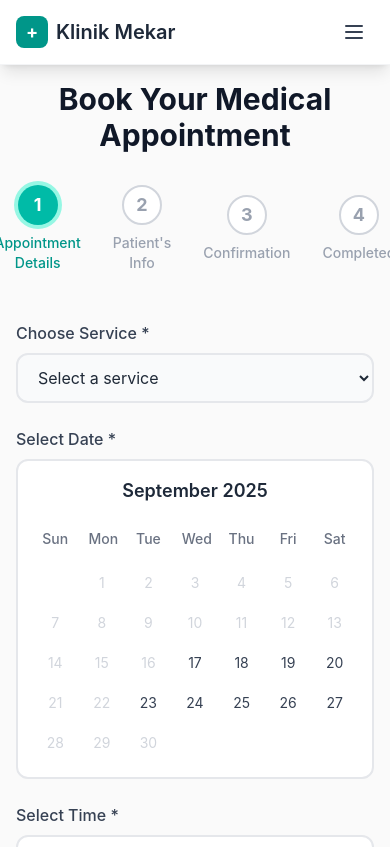
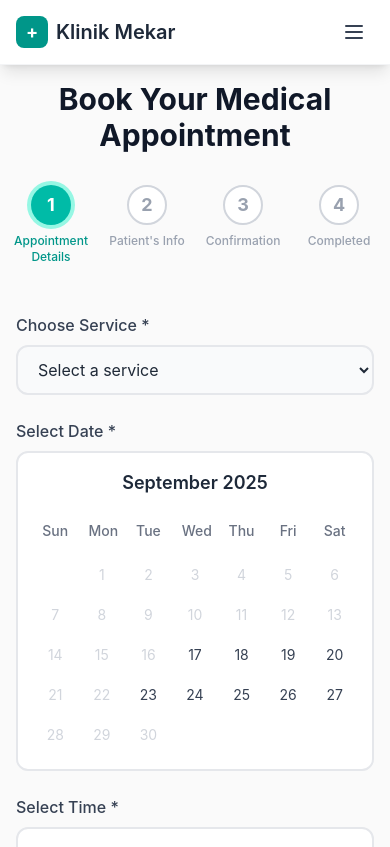
Before and after one commit to Hero2l/Clinic-System-2025, a Next.js app in the folder clinic-booking/: page /book-appointment in a window 390 px wide. Shown: the top 847 px of the page. Built offline with nearby package versions, Linux system fonts and the light colour scheme.

Commit message:
16092025/Isyraf/ToMain/EnhanceMobileView

```diff
--- a/clinic-booking/src/app/book-appointment/page.tsx
+++ b/clinic-booking/src/app/book-appointment/page.tsx
@@ -1,5 +1,6 @@
 "use client";
 import { useState } from "react";
+import clsx from "clsx";
 
 // Mock data for available time slots by date
 const mockAvailableSlots: { [key: string]: string[] } = {
@@ -26,35 +27,49 @@ const StepsIndicator = ({ currentStep }: { currentStep: number }) => {
   const steps = ["Appointment Details", "Patient's Info", "Confirmation", "Completed"];
 
   return (
-    <div className="flex items-center justify-center mb-12" role="progressbar" aria-valuenow={currentStep} aria-valuemin={1} aria-valuemax={4}>
+    // Use padding to prevent content from touching screen edges on mobile
+    <div className="flex items-start justify-center mb-12 w-full px-4" role="progressbar" aria-valuenow={currentStep} aria-valuemin={1} aria-valuemax={4}>
       {steps.map((step, index) => {
         const stepNumber = index + 1;
         const isCompleted = stepNumber < currentStep;
         const isActive = stepNumber === currentStep;
 
         return (
-          <div key={stepNumber} className="flex items-center">
+          <div key={stepNumber} className="flex items-start flex-1">
+            {/* Step circle and label container */}
             <div className="flex flex-col items-center">
               <div
-                className={`w-10 h-10 rounded-full flex items-center justify-center text-lg font-bold transition-all duration-300
-                  ${isCompleted ? "bg-teal-500 text-white" : ""}
-                  ${isActive ? "bg-teal-500 text-white ring-4 ring-teal-200" : ""}
-                  ${!isCompleted && !isActive ? "bg-white border-2 border-gray-300 text-gray-400" : ""}
-                `}
+                className={clsx(
+                  "w-10 h-10 rounded-full flex items-center justify-center text-lg font-bold transition-all duration-300",
+                  {
+                    "bg-teal-500 text-white": isCompleted,
+                    "bg-teal-500 text-white ring-4 ring-teal-200": isActive,
+                    "bg-white border-2 border-gray-300 text-gray-400": !isCompleted && !isActive,
+                  }
+                )}
                 aria-label={`Step ${stepNumber}: ${step}`}
               >
                 {isCompleted ? "✓" : stepNumber}
               </div>
               <p
-                className={`mt-2 text-sm font-medium text-center transition-all duration-300 ${
-                  isActive || isCompleted ? "text-teal-600" : "text-gray-400"
-                }`}
+                className={clsx(
+                  // CHANGE: Added w-20 to force text wrapping on small screens
+                  // CHANGE: Made font size responsive (smaller on mobile)
+                  "mt-2 text-center text-xs sm:text-sm font-medium transition-all duration-300 w-20",
+                  {
+                    "text-teal-600": isActive || isCompleted,
+                    "text-gray-400": !isActive && !isCompleted,
+                  }
+                )}
               >
                 {step}
               </p>
             </div>
+
+            {/* Connector line */}
             {stepNumber < steps.length && (
-              <div className={`flex-auto border-t-2 mx-4 transition-all duration-300 ${isCompleted ? "border-teal-500" : "border-gray-300"}`} />
+              // CHANGE: Reduced horizontal margin on mobile (mx-2) and increased it on larger screens (sm:mx-4)
+              <div className={`flex-auto border-t-2 mt-5 mx-2 sm:mx-4 transition-all duration-300 ${isCompleted ? "border-teal-500" : "border-gray-300"}`} />
             )}
           </div>
         );
@@ -131,13 +146,12 @@ const Calendar = ({ selectedDate, onDateSelect, availableDates }: {
               type="button"
               onClick={() => available && onDateSelect(formatDate(day))}
               disabled={!available}
-              className={`p-2 text-sm rounded-lg transition-all duration-200 ${
-                selected
+              className={`p-2 text-sm rounded-lg transition-all duration-200 ${selected
                   ? "bg-teal-500 text-white font-semibold"
                   : available
                     ? "hover:bg-teal-100 text-gray-700"
                     : "text-gray-300 cursor-not-allowed"
-              }`}
+                }`}
               aria-label={`${available ? 'Select' : 'Unavailable'} ${monthNames[currentMonth]} ${day}, ${currentYear}`}
             >
               {day}
@@ -186,13 +200,12 @@ const TimeSlots = ({ selectedDate, selectedTime, onTimeSelect }: {
             type="button"
             onClick={() => !isBooked && onTimeSelect(time)}
             disabled={isBooked}
-            className={`p-3 rounded-lg border-2 text-sm font-medium transition-all duration-200 ${
-              isSelected
+            className={`p-3 rounded-lg border-2 text-sm font-medium transition-all duration-200 ${isSelected
                 ? "bg-teal-500 text-white border-teal-500"
                 : isBooked
                   ? "bg-gray-100 text-gray-400 border-gray-200 cursor-not-allowed"
                   : "bg-white text-gray-700 border-gray-200 hover:border-teal-300 hover:bg-teal-50"
-            }`}
+              }`}
             aria-label={`${isBooked ? 'Unavailable' : isSelected ? 'Selected' : 'Available'} time slot at ${time}`}
           >
             {time}
```
